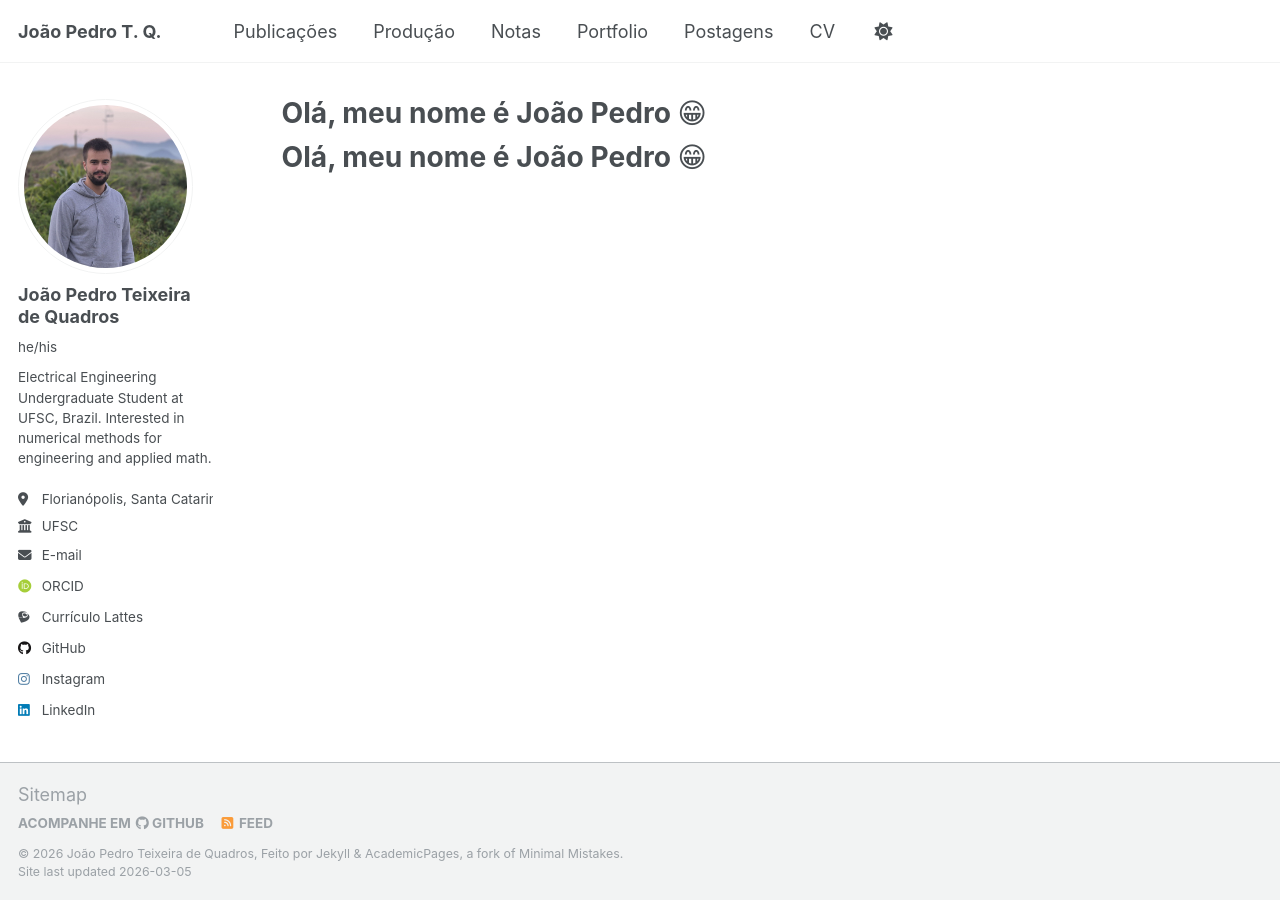
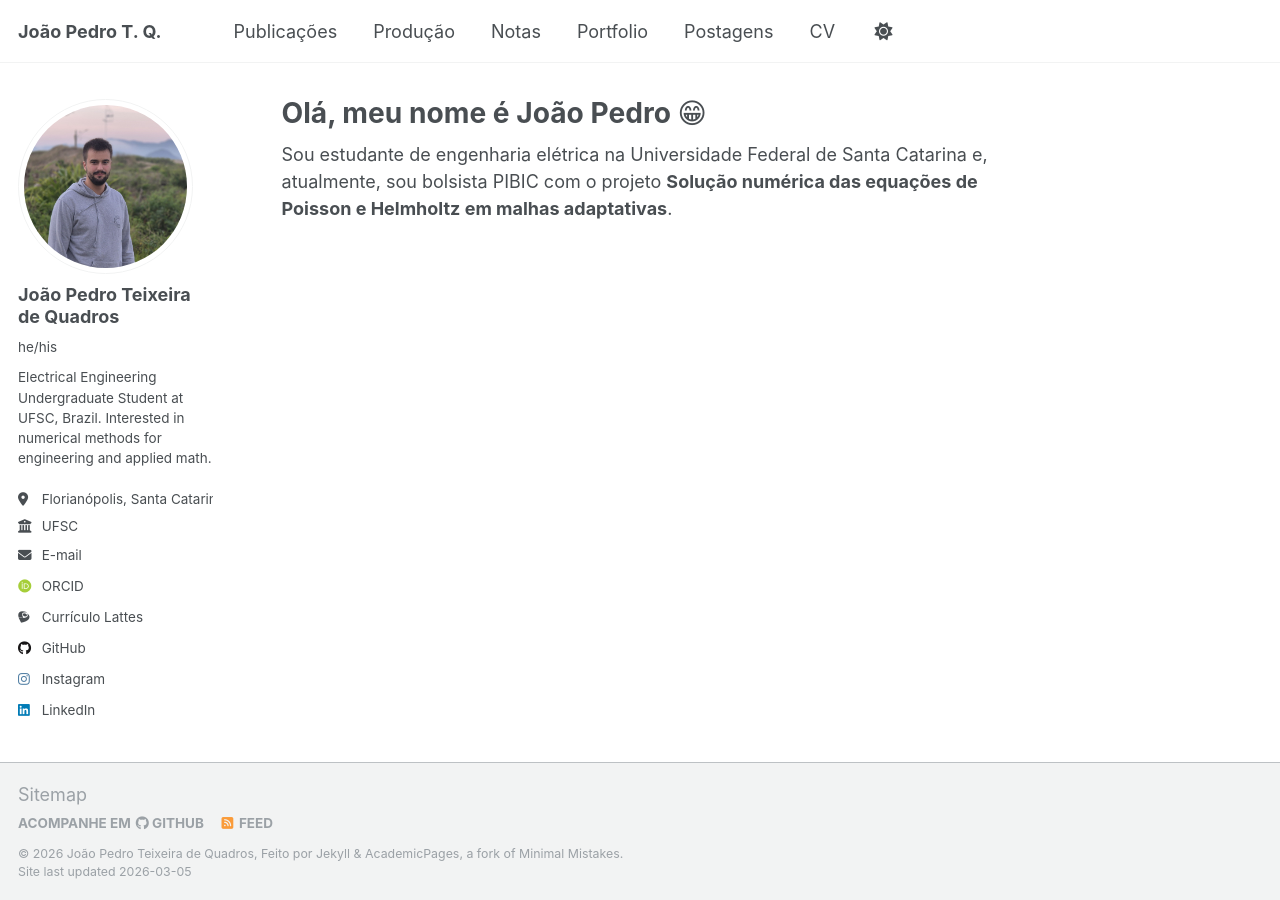
Before and after one commit to jpteixei/jpteixei.github.io, a Jekyll site: the page built from _pages/about.md, in a window 1280 px wide. Built offline with Jekyll 4.4.1, drawn with Linux system fonts in a browser that asks for light colours; some web fonts are replaced; a style sheet for code colours, icons or effects is not loaded; our own code applies the rules of GitHub Pages for plain Markdown files.

Commit message:
Update about.md

```diff
--- a/_pages/about.md
+++ b/_pages/about.md
@@ -1,10 +1,10 @@
 ---
 permalink: /
-title: #"Academic Pages is a ready-to-fork GitHub Pages template for academic personal websites"
+title: "Olá, meu nome é João Pedro 😁"
 author_profile: true
 redirect_from:
   - /about/
   - /about.html
 ---
 
-# Olá, meu nome é João Pedro 😁
+Sou estudante de engenharia elétrica na Universidade Federal de Santa Catarina e, atualmente, sou bolsista PIBIC com o projeto **Solução numérica das equações de Poisson e Helmholtz em malhas adaptativas**.
```
